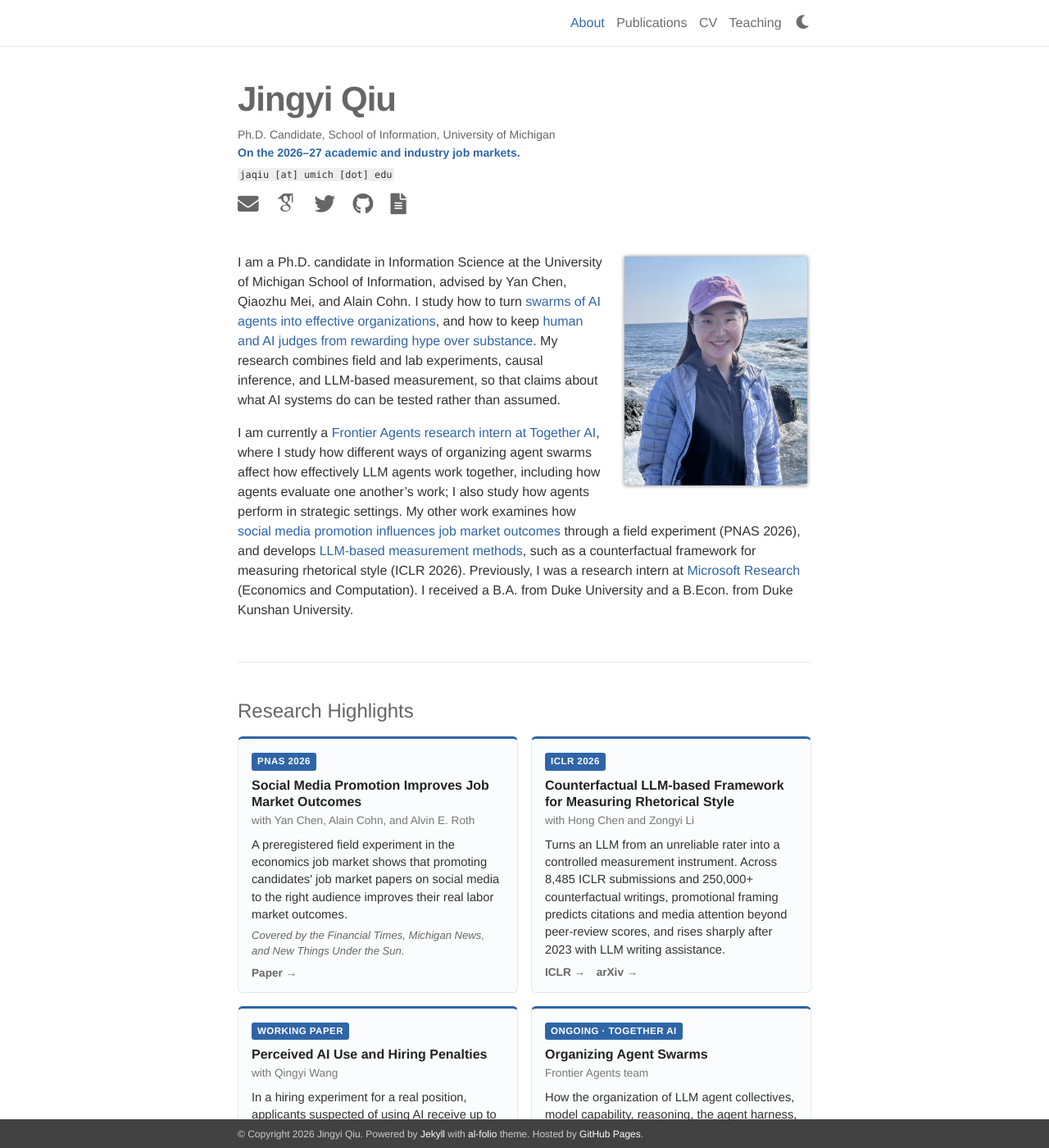
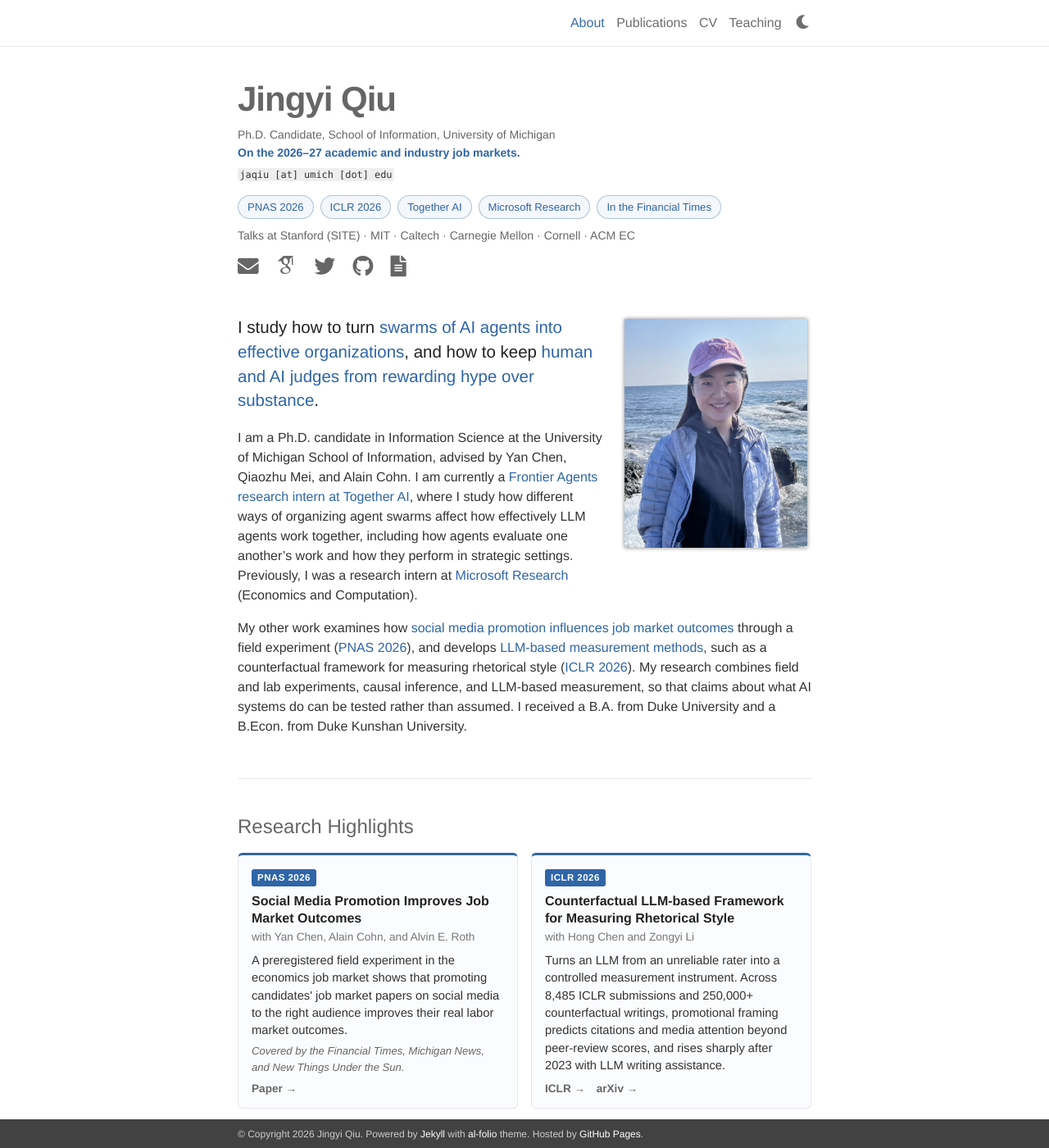
Before and after one commit to Jingyi-Qiu/Jingyi-Qiu.github.io, a Jekyll site: the page built from _pages/about.md, in a window 1280 px wide and 1400 px high. Shown: the whole window at 82% size. Built offline with Jekyll 4.4.1, drawn with Linux system fonts in a browser that asks for light colours; some web fonts are replaced; some of the changed text lies outside the part shown.

Commit message:
Homepage: signal badges and talks line above the fold, lead research sentence, tighter bio, trim low-signal items
Co-Authored-By: Claude Opus 5.5 <noreply@anthropic.com>
Claude-Session: https://claude.ai/code/session_01UnNrDQhXQVLdbS13m9sxuq

```diff
--- a/_data/highlights.yml
+++ b/_data/highlights.yml
@@ -35,8 +35,6 @@ honors:
     text: <strong>Best Poster Award</strong>, AI for Social Science Research Methods Workshop, Yale University
   - year: "2026"
     text: <strong>Empowering Research with AI Award</strong>, University of Michigan
-  - year: "2024"
-    text: Pass with Distinction for Pre-candidacy Paper (top 10%)
 
 grants:
   - year: "2025"
@@ -45,8 +43,6 @@ grants:
     text: <strong>Innovation Growth Lab Seed Grant</strong> (co-PI with Qingyi Wang, $5,000)
   - year: "2022, 2024"
     text: Rackham Graduate Student Research Grants, University of Michigan ($2,000; $3,000)
-  - year: "2022"
-    text: Robert B. Zajonc Scholars Fund ($5,000)
 
 media:
   - outlet: Financial Times
--- a/_layouts/about.html
+++ b/_layouts/about.html
@@ -10,6 +10,12 @@ layout: default
       {% if page.subtitle_note %}<span class="job-market">{{ page.subtitle_note }}</span>{% endif %}
       <span class="email-line"><code>{{ site.email_display }}</code></span>
     </h5>
+    {% if page.badges %}
+    <div class="creds">
+      {% for b in page.badges %}{% if b.url %}<a class="cred" href="{{ b.url }}" target="_blank" rel="noopener">{{ b.text }}</a>{% else %}<span class="cred">{{ b.text }}</span>{% endif %}{% endfor %}
+    </div>
+    {% endif %}
+    {% if page.talks_line %}<p class="talks-line">{{ page.talks_line }}</p>{% endif %}
     {% if page.social %}{% include social.html %}{% endif %}
   </header>
 
--- a/_pages/about.md
+++ b/_pages/about.md
@@ -11,12 +11,27 @@ profile:
 
 news: true
 social: true
+
+# Signals shown right under the name (above the fold)
+badges:
+  - text: PNAS 2026
+    url: https://www.pnas.org/doi/10.1073/pnas.2528289123
+  - text: ICLR 2026
+    url: https://iclr.cc/virtual/2026/poster/10008211
+  - text: Together AI
+  - text: Microsoft Research
+  - text: In the Financial Times
+    url: https://www.ft.com/content/df7c0a50-dcc6-4b3a-b3dc-22f742125421
+talks_line: Talks at Stanford (SITE) &middot; MIT &middot; Caltech &middot; Carnegie Mellon &middot; Cornell &middot; ACM EC
 ---
 
 <div class="bio" markdown="1">
 
-I am a Ph.D. candidate in Information Science at the University of Michigan School of Information, advised by Yan Chen, Qiaozhu Mei, and Alain Cohn. I study how to turn **swarms of AI agents into effective organizations**, and how to keep **human and AI judges from rewarding hype over substance**. My research combines field and lab experiments, causal inference, and LLM-based measurement, so that claims about what AI systems do can be tested rather than assumed.
+I study how to turn **swarms of AI agents into effective organizations**, and how to keep **human and AI judges from rewarding hype over substance**.
+{: .lead}
 
-I am currently a **Frontier Agents research intern at [Together AI](https://www.together.ai/)**, where I study how different ways of organizing agent swarms affect how effectively LLM agents work together, including how agents evaluate one another's work; I also study how agents perform in strategic settings. My other work examines how **social media promotion influences job market outcomes** through a field experiment (PNAS 2026), and develops **LLM-based measurement methods**, such as a counterfactual framework for measuring rhetorical style (ICLR 2026). Previously, I was a research intern at **Microsoft Research** (Economics and Computation). I received a B.A. from Duke University and a B.Econ. from Duke Kunshan University.
+I am a Ph.D. candidate in Information Science at the University of Michigan School of Information, advised by Yan Chen, Qiaozhu Mei, and Alain Cohn. I am currently a **Frontier Agents research intern at [Together AI](https://www.together.ai/)**, where I study how different ways of organizing agent swarms affect how effectively LLM agents work together, including how agents evaluate one another's work and how they perform in strategic settings. Previously, I was a research intern at **Microsoft Research** (Economics and Computation).
+
+My other work examines how **social media promotion influences job market outcomes** through a field experiment ([PNAS 2026](https://www.pnas.org/doi/10.1073/pnas.2528289123)), and develops **LLM-based measurement methods**, such as a counterfactual framework for measuring rhetorical style ([ICLR 2026](https://iclr.cc/virtual/2026/poster/10008211)). My research combines field and lab experiments, causal inference, and LLM-based measurement, so that claims about what AI systems do can be tested rather than assumed. I received a B.A. from Duke University and a B.Econ. from Duke Kunshan University.
 
 </div>
--- a/assets/css/custom.css
+++ b/assets/css/custom.css
@@ -128,3 +128,10 @@ footer { box-sizing: border-box; }
   .cv-bar { width: auto; left: 0; transform: none; flex-wrap: wrap; margin-top: 0; }
   .cv-mobile-note { display: block; }
 }
+
+/* ---- Above-the-fold signals (badges + talks line) and bio lead ---- */
+.creds { display: flex; flex-wrap: wrap; gap: 8px; margin: 16px 0 0; }
+.cred { font-size: 0.82em; font-weight: 500; line-height: 1.3; padding: 5px 11px; border: 1px solid rgba(47,101,167,.35); border-radius: 999px; color: #2f65a7; background: rgba(47,101,167,.05); }
+a.cred:hover { background: rgba(47,101,167,.12); text-decoration: none; color: #2f65a7; }
+.talks-line { font-size: 0.88em; color: #666; margin: 10px 0 0; }
+.bio p.lead { font-size: 1.28em; line-height: 1.45; color: #222; margin-bottom: 0.9em; }
--- a/assets/css/dark.css
+++ b/assets/css/dark.css
@@ -74,3 +74,8 @@ html[data-theme="dark"] .theme-toggle { color: #cfd6dd; }
 html[data-theme="dark"] .theme-toggle:hover { color: #ffcb05; }
 html[data-theme="dark"] .theme-toggle .fa-sun { display: inline-block; }
 html[data-theme="dark"] .theme-toggle .fa-moon { display: none; }
+
+html[data-theme="dark"] .cred { border-color: rgba(141,184,255,.35); color: #8db8ff; background: rgba(141,184,255,.06); }
+html[data-theme="dark"] a.cred:hover { background: rgba(141,184,255,.14); color: #8db8ff; }
+html[data-theme="dark"] .talks-line { color: #8c96a2; }
+html[data-theme="dark"] .bio p.lead { color: #eef1f4; }
```
